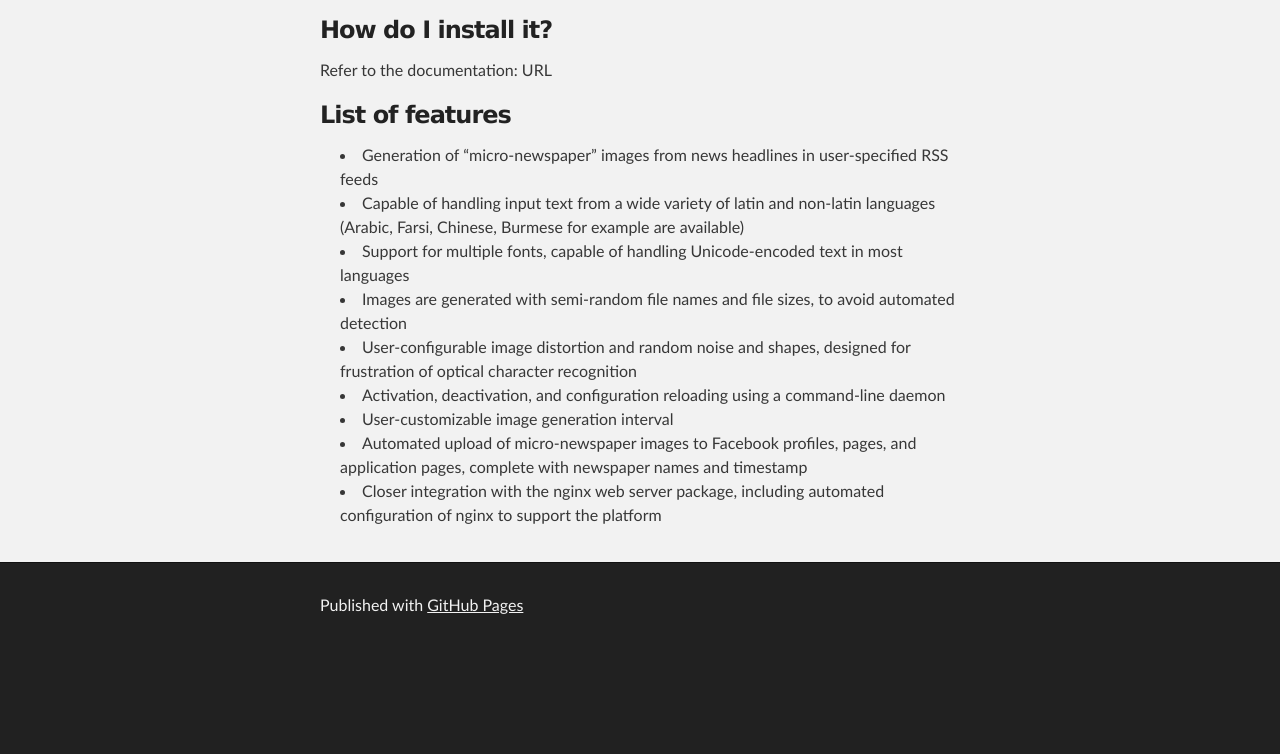
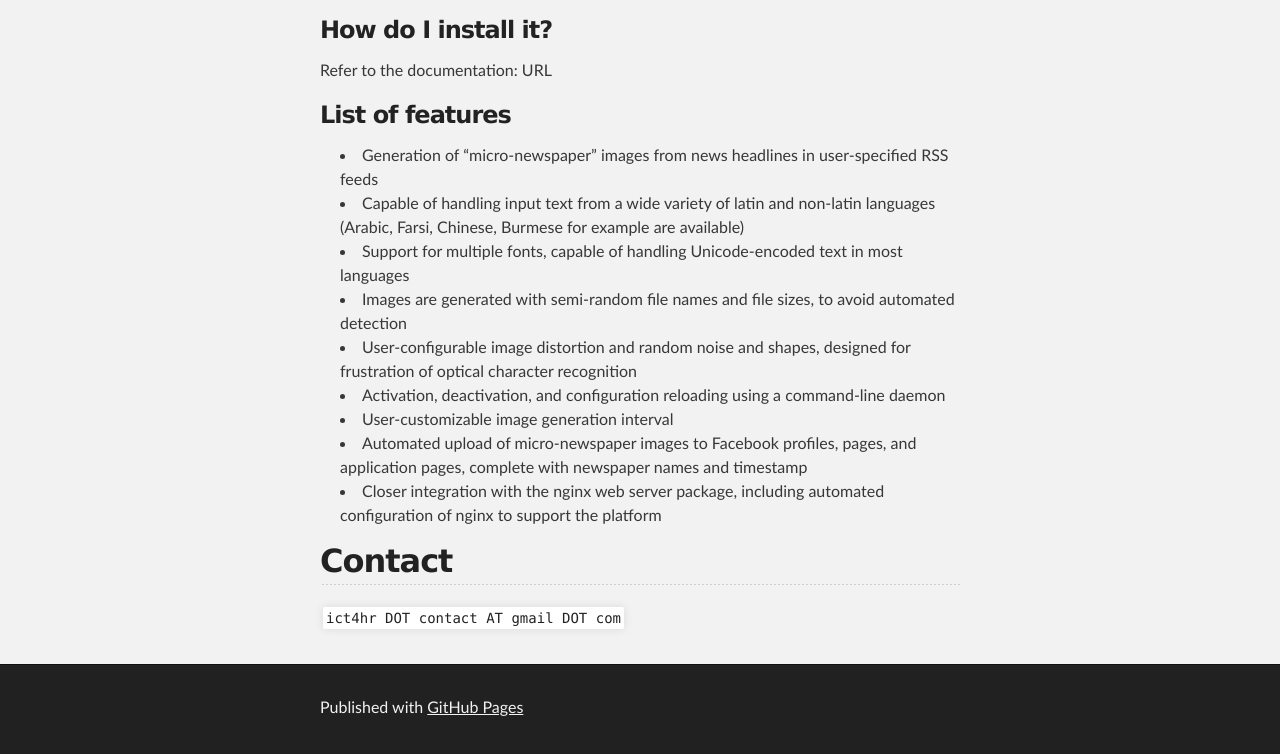
Before and after one commit to ict4humanrights/ict4humanrights.github.io, a plain HTML site: page index.html in a window 1280 px wide. Shown: the part 1708-2462 px from the top of the page. Before the commit the page ends 2360 px from the top, so only its background shows below. Drawn offline with Linux system fonts and the light colour scheme.

Commit message:
Update index.html

```diff
--- a/index.html
+++ b/index.html
@@ -67,6 +67,9 @@
 <li>User-customizable image generation interval</li>
 <li>Automated upload of micro-newspaper images to Facebook profiles, pages, and application pages, complete with newspaper names and timestamp</li>
 <li>Closer integration with the nginx web server package, including automated configuration of nginx to support the platform</li>
+
+<h2>Contact</h2>
+<code>ict4hr DOT contact AT gmail DOT com</code>
      </section>
     </div>
 
```
